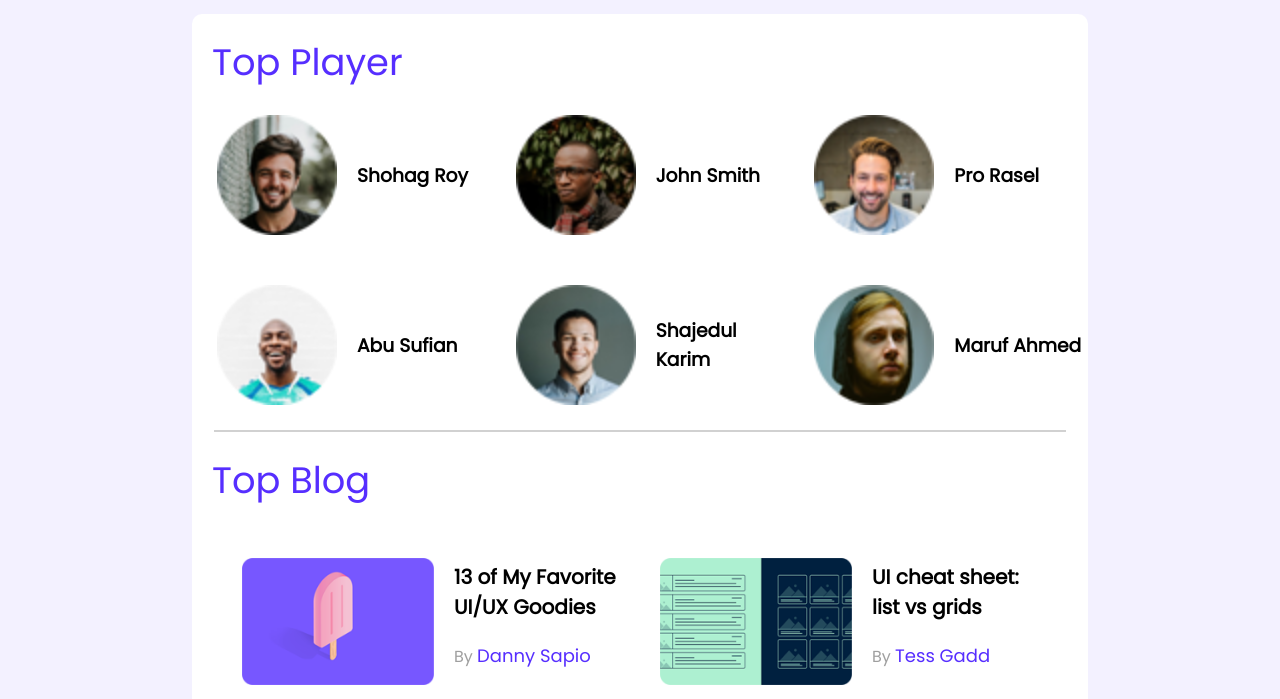
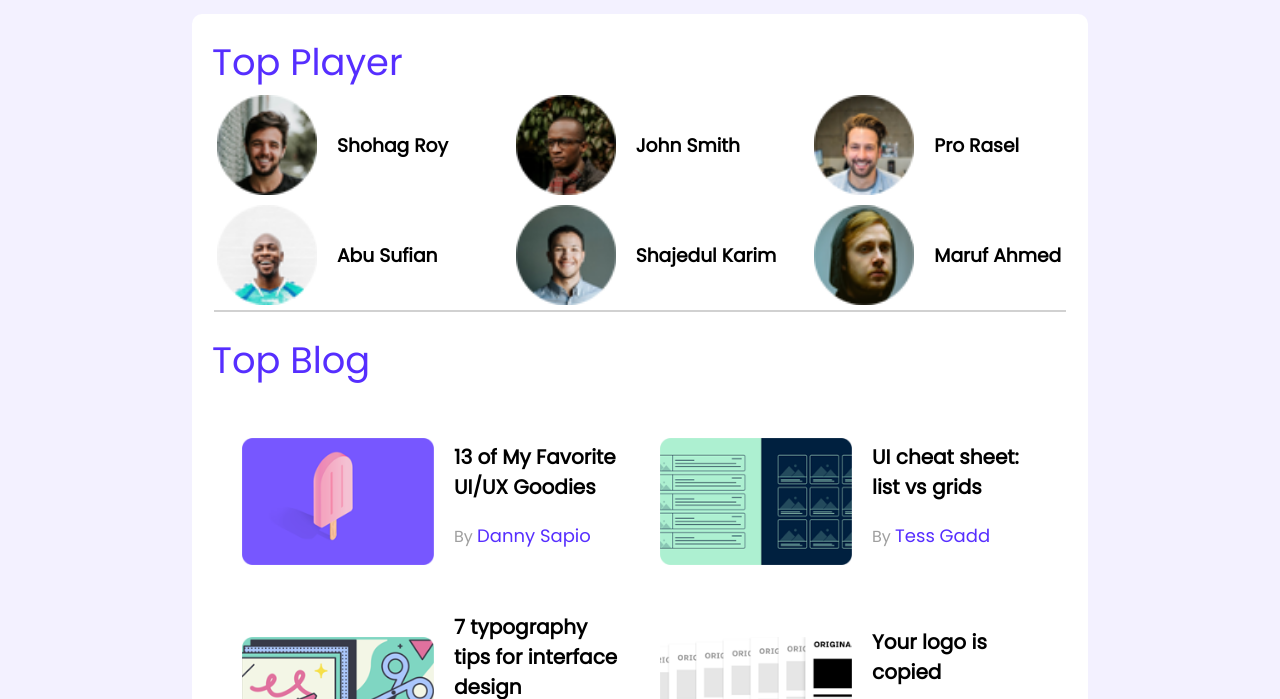
Before and after one commit to shohagroy/leader_board_style-CSS3, a plain HTML site: page index.html in a window 1280 px wide. Shown: the part 96-795 px from the top of the page. Drawn offline with Linux system fonts and the light colour scheme.

Commit message:
code_update

```diff
--- a/styles/style.css
+++ b/styles/style.css
@@ -113,7 +113,7 @@ body, html{
 }
 
 .top_players .players_counter img{
-    height: 15vh;
+    height: 100%;
     margin: 20px;
 }
 
```
